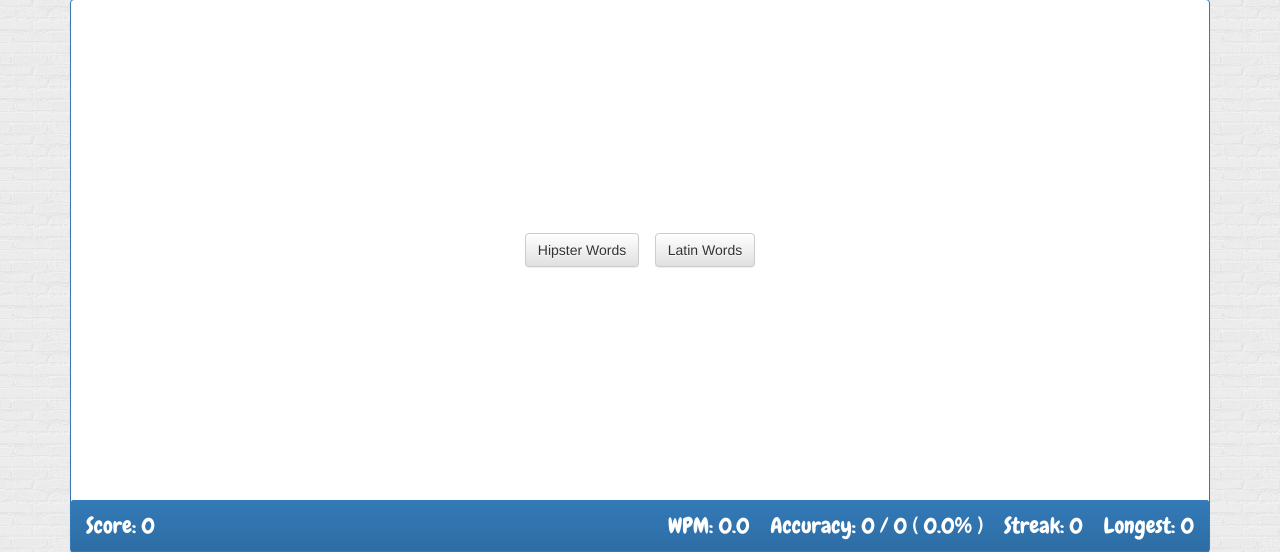
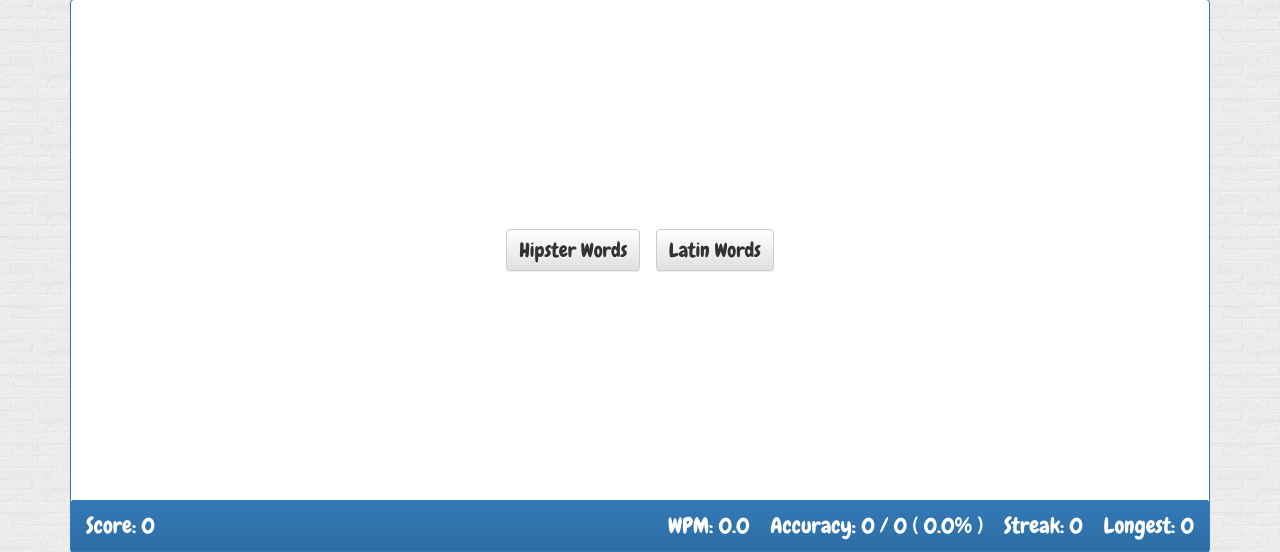
Before and after one commit to mattsplats/Type_Or_Die, a PHP site: page / in a window 1280 px wide. Shown: the part 108-660 px from the top of the page. Run offline with PHP 8.4, Linux system fonts and the light colour scheme; some libraries are stand-ins or nearby versions; some web fonts are replaced.

Commit message:
messing with new btns

```diff
--- a/assets/css/style.css
+++ b/assets/css/style.css
@@ -18,9 +18,9 @@ body {
   background-color: #525252;
 }
 
-#start {
+.startGame {
   font-family: 'Chewy', cursive;
-  font-size: 25px;
+  font-size: 20px;
 }
 
 h1 {
```
